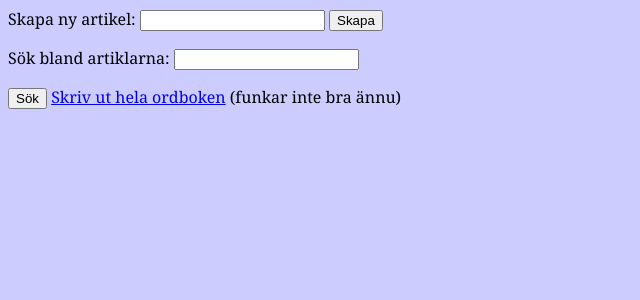
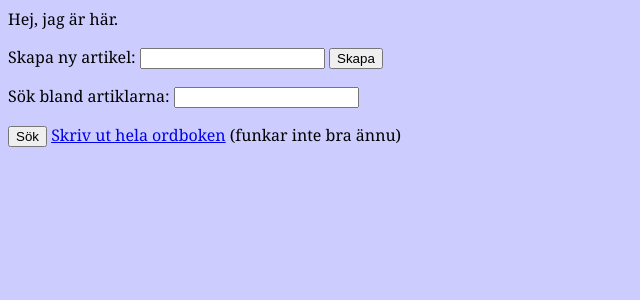
Before and after one commit to reutenauer/Talgoxe, a Django app: template sdl/talgoxe/templates/talgoxe/index.html in a window 1280 px wide. Shown: the top 300 px of the page, without its empty margins (0-640 px from the left). Run offline with Django 3.2, Linux system fonts and the light colour scheme; the template is opened without the code that fills it, so the values that code supplies are empty.

Commit message:
Dum text.

```diff
--- a/sdl/talgoxe/templates/talgoxe/ordlista.html
+++ b/sdl/talgoxe/templates/talgoxe/ordlista.html
@@ -1,3 +1,4 @@
+<p>Hej, jag är här.</p>
 <div>
 {% include "talgoxe/ny_stickord.html" %}
 <p>Sök bland artiklarna: <input type="text" id="sok-artikel" /></p>
```
